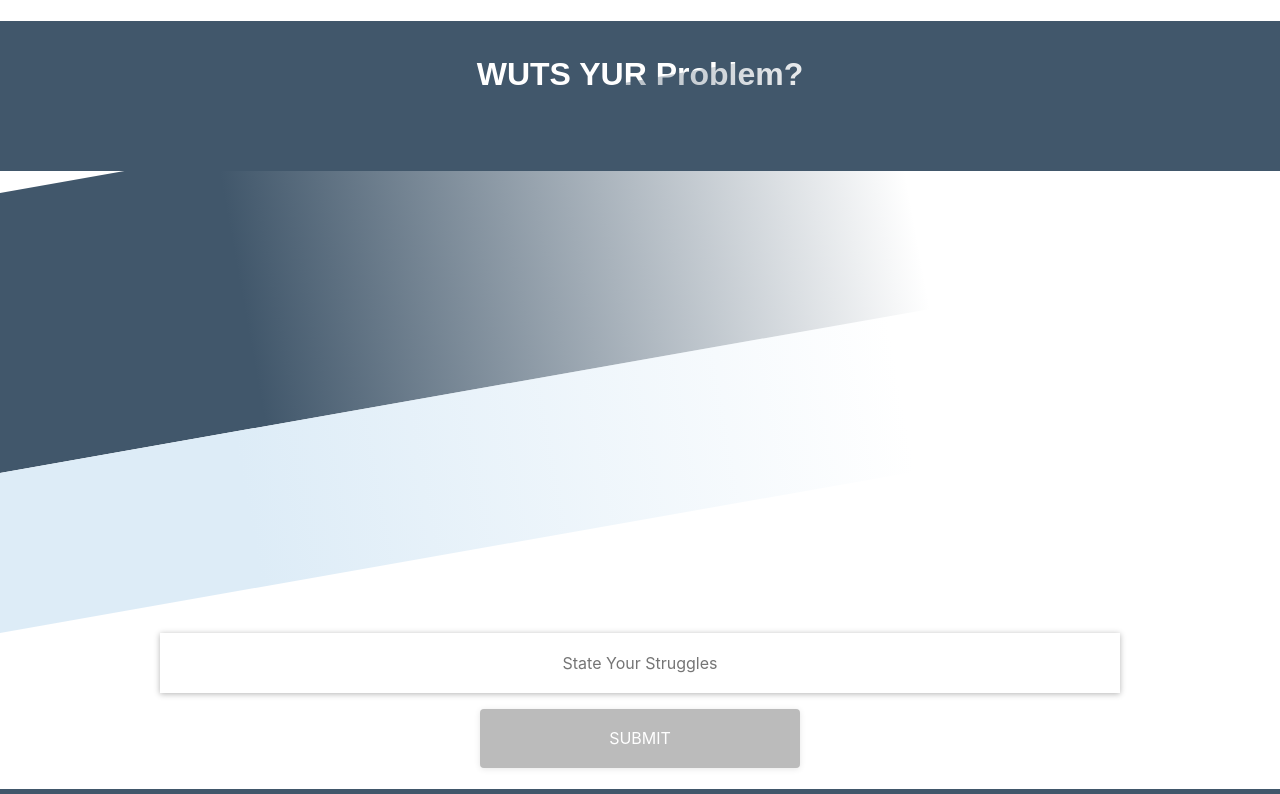
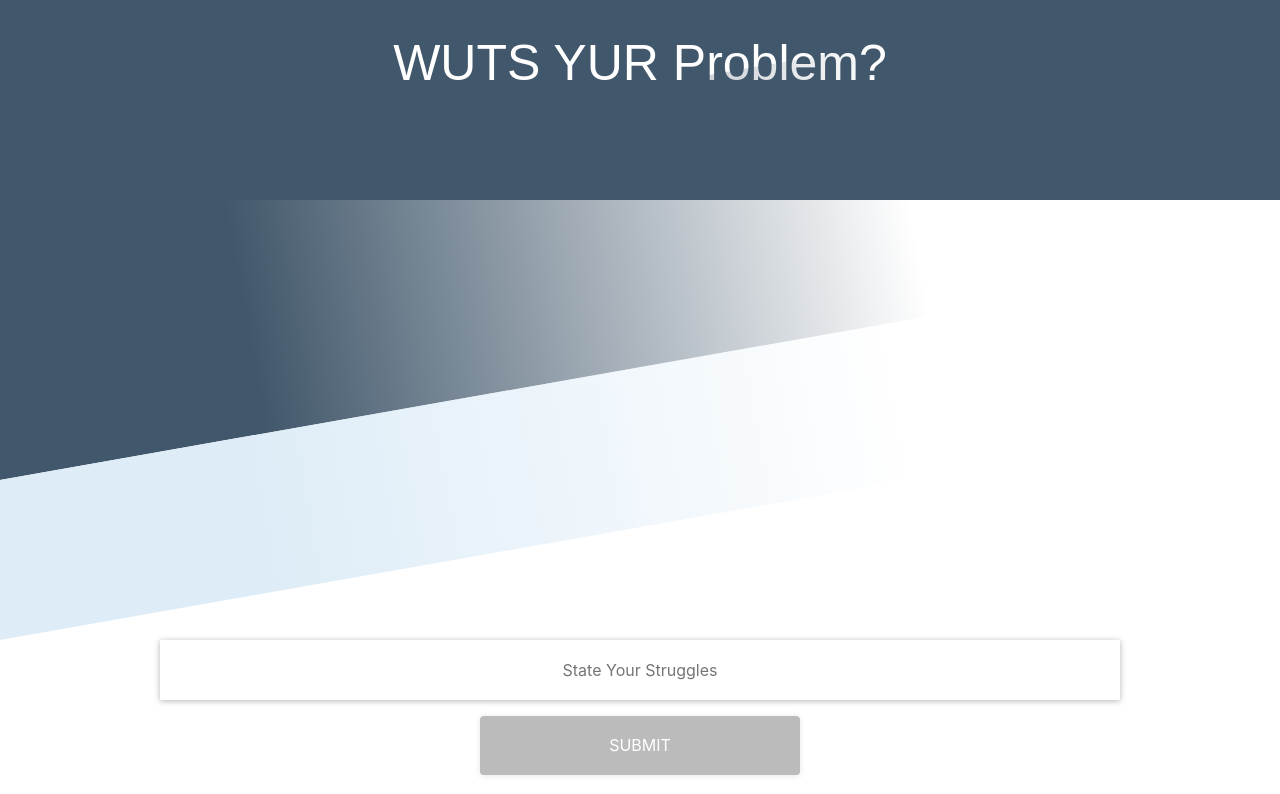
Before and after one commit to cheryllynbest/ct_project, a React (Create React App) app: page / in a window 1280 px wide. Shown: the top 794 px of the page. Built offline with nearby package versions, Linux system fonts and the light colour scheme.

Commit message:
CSS stuff

```diff
--- a/src/App.js
+++ b/src/App.js
@@ -16,7 +16,7 @@ class App extends React.Component {
 
         <div className ='tc'>
           <div className = 'heading'>
-            <h1>WUTS YUR Problem?</h1>
+            <Title>WUTS YUR Problem?</Title>
           </div>
             <Stripe/>
             <Stripe1/>
@@ -31,6 +31,17 @@ class App extends React.Component {
 
 export default App
 
+const Title = styled.div`
+  color: white;
+  background-color: #41576b;
+  height: 200px;
+  font-family: URW Gothic L, sans-serif;
+  font-size: 50px;
+  text-align: center;
+  padding: 35px 70px 35px 70px;
+  margin: auto;
+`;
+
 const Stripe = styled.div`
     height: 35vh;
     transform: skewY(-10deg);
```
Also changed, not shown: src/index.css (+2 -8 lines).
